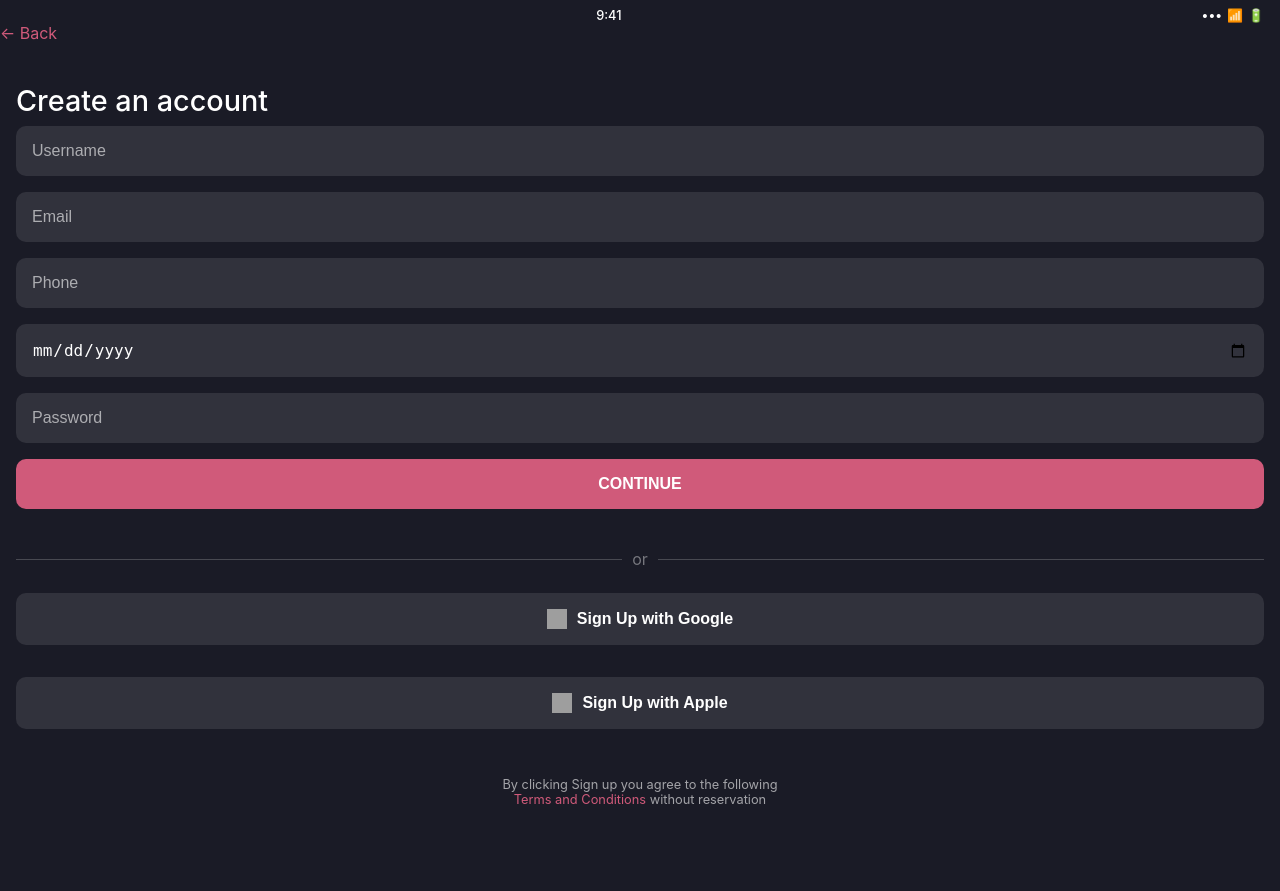
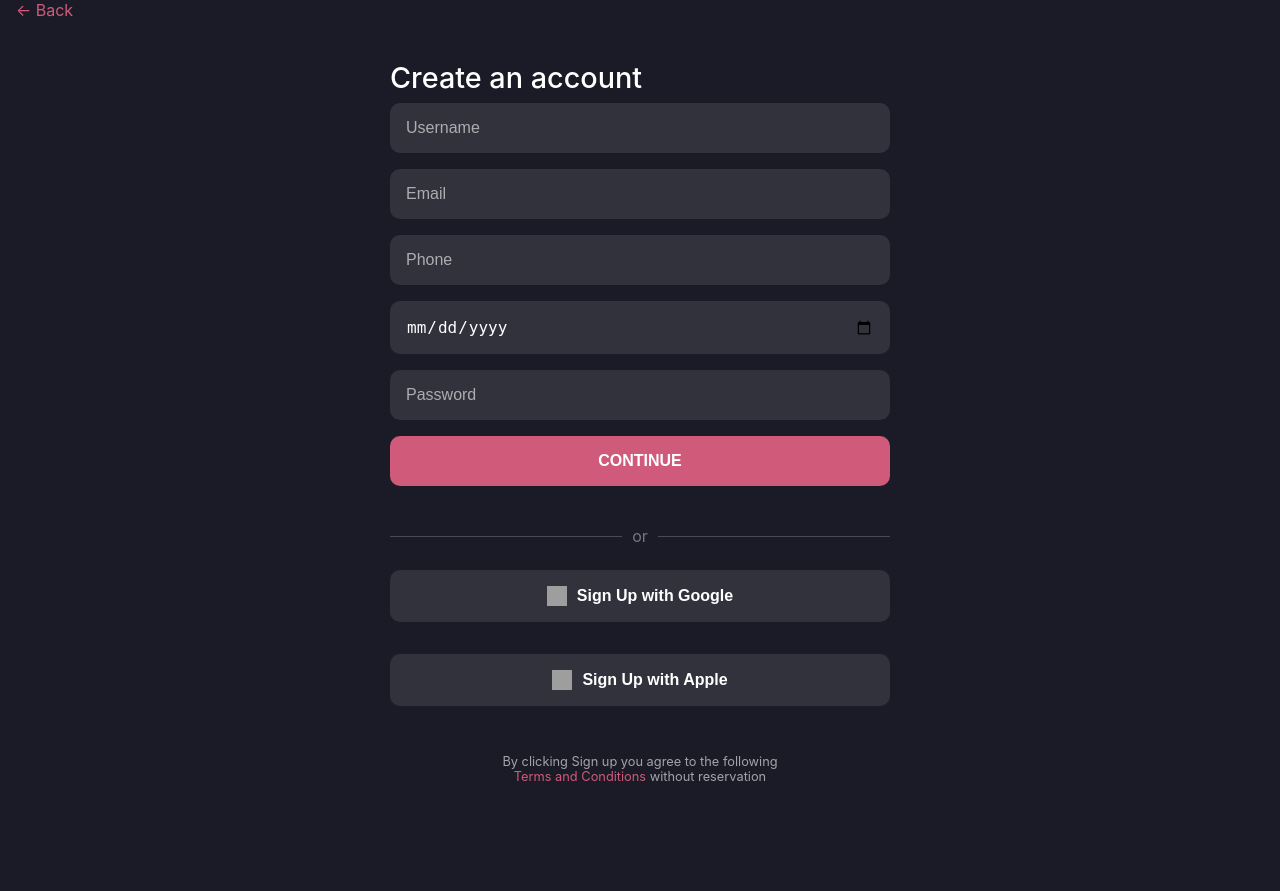
Before and after one commit to kaleblee146/CECS-491B-Project, a Django app: page /register/ in a window 1280 px wide. After the commit the page ends 781 px from the top, so only its background shows below. Run offline with Django 5.2, Linux system fonts and the light colour scheme; grey boxes are pictures that could not be loaded.

Commit message:
Updated html files

```diff
--- a/DjangoBackend/users/templates/users/base.html
+++ b/DjangoBackend/users/templates/users/base.html
@@ -12,26 +12,24 @@
             --lighter-dark: #232433;
             --text-color: #ffffff;
             --input-bg: rgba(255, 255, 255, 0.1);
-            --ios-font: -apple-system, BlinkMacSystemFont, 'Segoe UI', Roboto, Helvetica, Arial, sans-serif;
+            --system-font: -apple-system, BlinkMacSystemFont, 'Segoe UI', Roboto, Helvetica, Arial, sans-serif;
         }
 
         body {
-            font-family: var(--ios-font);
+            font-family: var(--system-font);
             margin: 0;
             padding: 0;
             background-color: var(--dark-bg);
             color: var(--text-color);
-            height: 100vh;
+            min-height: 100vh;
         }
 
         .container {
-            max-width: 100%;
+            max-width: 500px;
             margin: 0 auto;
-            padding: 1rem;
-            height: 100%;
+            padding: 2rem;
             display: flex;
             flex-direction: column;
-            justify-content: flex-start;
         }
 
         .logo-container {
@@ -177,25 +175,6 @@
             margin-top: 1rem;
         }
 
-        /* New iOS style additions */
-        .status-bar {
-            display: flex;
-            justify-content: space-between;
-            padding: 0.5rem 1rem 0;
-            font-size: 0.8rem;
-            font-weight: 500;
-        }
-
-        .status-bar .time {
-            flex: 1;
-            text-align: center;
-        }
-
-        .status-bar .icons {
-            display: flex;
-            gap: 5px;
-        }
-
         .back-button {
             display: flex;
             align-items: center;
@@ -203,6 +182,13 @@
             text-decoration: none;
             font-size: 1rem;
             margin-bottom: 1rem;
+            padding-left: 1rem;
+        }
+
+        @media (max-width: 768px) {
+            .container {
+                padding: 1rem;
+            }
         }
     </style>
     {% block extra_css %}{% endblock %}
--- a/DjangoBackend/users/templates/users/register.html
+++ b/DjangoBackend/users/templates/users/register.html
@@ -3,16 +3,16 @@
 
 {% block title %}Sign Up{% endblock %}
 
+{% block extra_css %}
+<style>
+    .container {
+        justify-content: flex-start;
+        padding-top: 1rem;
+    }
+</style>
+{% endblock %}
+
 {% block content %}
-<div class="status-bar">
-    <div class="time">9:41</div>
-    <div class="icons">
-        <span>•••</span>
-        <span>📶</span>
-        <span>🔋</span>
-    </div>
-</div>
-
 <a href="{% url 'welcome' %}" class="back-button">
     ← Back
 </a>
@@ -22,6 +22,15 @@
 
   <form method="post" action="{% url 'register' %}">
     {% csrf_token %}
+
+    {# non‑field errors (e.g. password mismatch) #}
+    {% if form.non_field_errors %}
+      <ul class="errorlist">
+        {% for err in form.non_field_errors %}
+          <li>{{ err }}</li>
+        {% endfor %}
+      </ul>
+    {% endif %}
 
     <div class="form-group">
       <input type="text" name="username" placeholder="Username" required>
```
Also changed, not shown: DjangoBackend/users/templates/users/home.html (+19 -24 lines), DjangoBackend/users/templates/users/login.html (+1 -10 lines), DjangoBackend/users/templates/users/welcome.html (+2 -11 lines).
